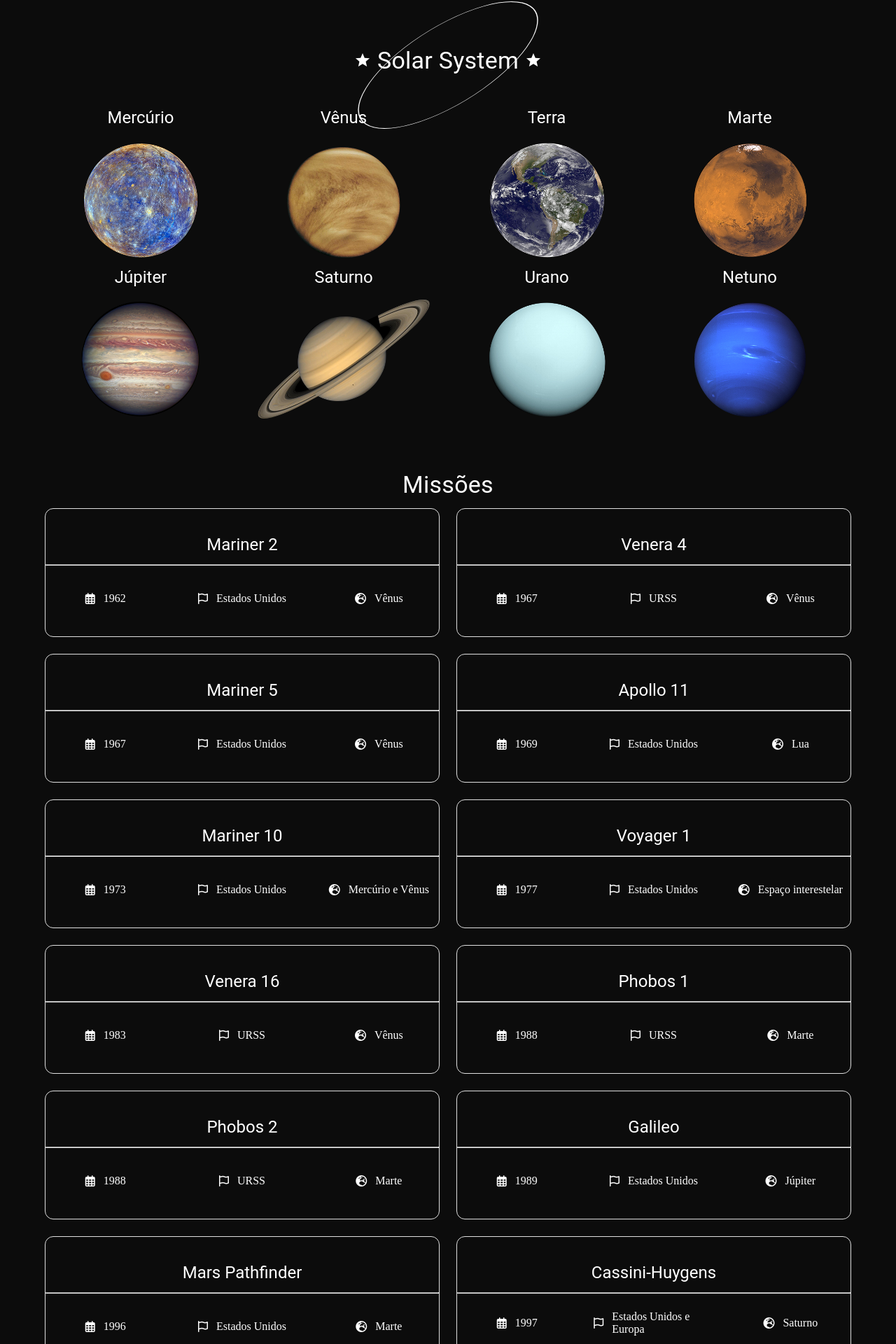
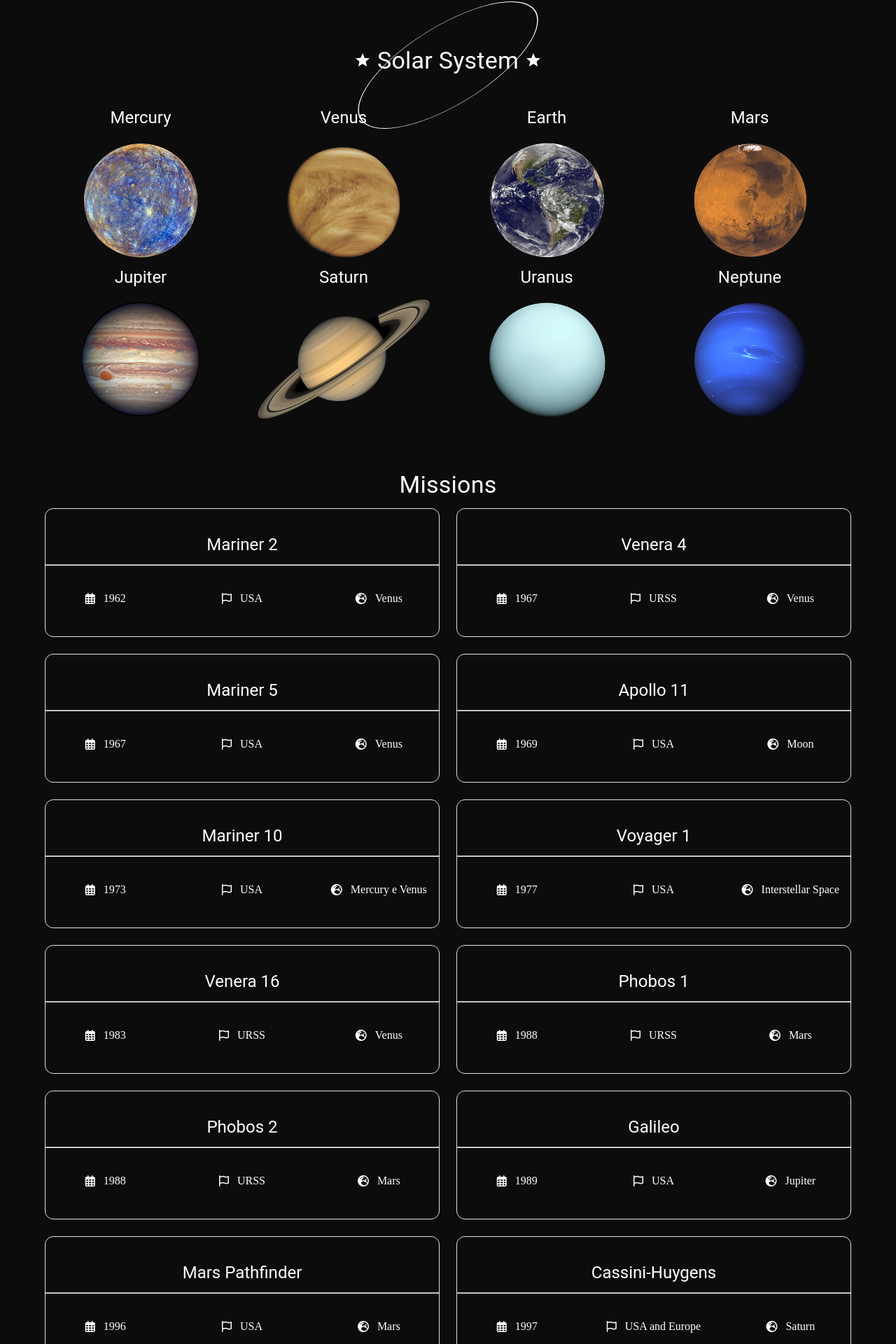
Before and after one commit to aysllanferreira/Projeto-12-Solar-System, a React (Create React App) app: page / in a window 1280 px wide. Shown: the part 30-1950 px from the top of the page at 70% size. Built offline with nearby package versions, Linux system fonts and the light colour scheme.

Commit message:
refactor: English now

```diff
--- a/src/components/Missions.jsx
+++ b/src/components/Missions.jsx
@@ -8,7 +8,7 @@ import Title from './Title';
 function Missions() {
   return (
     <Box sx={ { flexGrow: 1 } }>
-      <Title headline="Missões" />
+      <Title headline="Missions" />
       <Grid container spacing={ 3 }>
         {missions.map(({ name, year, country, destination }) => (
           <Grid xs={ 12 } sm={ 6 } key={ name }>
--- a/src/data/missions.js
+++ b/src/data/missions.js
@@ -1,37 +1,37 @@
-const USA = 'Estados Unidos';
+const USA = 'USA';
 const URSS = 'URSS';
-const INTERESTELAR = 'Espaço interestelar';
+const INTERESTELAR = 'Interstellar Space';
 
 const Missions = [
   {
     name: 'Mariner 2',
     year: '1962',
     country: USA,
-    destination: 'Vênus',
+    destination: 'Venus',
   },
   {
     name: 'Venera 4',
     year: '1967',
     country: URSS,
-    destination: 'Vênus',
+    destination: 'Venus',
   },
   {
     name: 'Mariner 5',
     year: '1967',
     country: USA,
-    destination: 'Vênus',
+    destination: 'Venus',
   },
   {
     name: 'Apollo 11',
     year: '1969',
     country: USA,
-    destination: 'Lua',
+    destination: 'Moon',
   },
   {
     name: 'Mariner 10',
     year: '1973',
     country: USA,
-    destination: 'Mercúrio e Vênus',
+    destination: 'Mercury e Venus',
   },
   {
     name: 'Voyager 1',
@@ -43,84 +43,84 @@ const Missions = [
     name: 'Venera 16',
     year: '1983',
     country: URSS,
-    destination: 'Vênus',
+    destination: 'Venus',
   },
   {
     name: 'Phobos 1',
     year: '1988',
     country: URSS,
-    destination: 'Marte',
+    destination: 'Mars',
   },
   {
     name: 'Phobos 2',
     year: '1988',
     country: URSS,
-    destination: 'Marte',
+    destination: 'Mars',
   },
   {
     name: 'Galileo',
     year: '1989',
     country: USA,
-    destination: 'Júpiter',
+    destination: 'Jupiter',
   },
   {
     name: 'Mars Pathfinder',
     year: '1996',
     country: USA,
-    destination: 'Marte',
+    destination: 'Mars',
   },
   {
     name: 'Cassini-Huygens',
     year: '1997',
-    country: 'Estados Unidos e Europa',
-    destination: 'Saturno',
+    country: 'USA and Europe',
+    destination: 'Saturn',
   },
   {
     name: 'Nozomi (Planeta B)',
     year: '1998',
-    country: 'Japão',
-    destination: 'Marte',
+    country: 'Japan',
+    destination: 'Mars',
   },
   {
     name: 'Estação Internacional Espacial',
     year: '1998',
-    country: 'Estados Unidos e Rússia',
-    destination: 'Órbita terrestre',
+    country: 'USA and Russia',
+    destination: 'Earth Orbit',
   },
   {
     name: 'Mars Polar Lander',
     year: '1999',
     country: USA,
-    destination: 'Marte',
+    destination: 'Mars',
   },
   {
     name: '2001 Mars Odyssey',
     year: '2001',
     country: USA,
-    destination: 'Marte',
+    destination: 'Mars',
   },
   {
     name: 'Genesis',
     year: '2001',
     country: USA,
-    destination: 'Terra',
+    destination: 'Earth',
   },
   {
     name: 'MESSENGER',
     year: '2004',
     country: USA,
-    destination: 'Mercúrio',
+    destination: 'Mercury',
   },
   {
-    name: 'Telescópio Espacial Kepler',
+    name: 'Kepler Space Telescope',
     year: '2009',
     country: USA,
     destination: INTERESTELAR,
   },
   {
-    name: 'Telescópio Espacial James Webb',
+    name: 'James Webb Space Telescope',
     year: '2021',
-    country: 'Estados Unidos, União Europeia e Canadá',
+    country: 'USA, UE and Canada',
     destination: INTERESTELAR,
   },
 ];
--- a/src/data/planets.js
+++ b/src/data/planets.js
@@ -8,14 +8,14 @@ import Uranoimg from '../images/Urano.png';
 import Netunoimg from '../images/Netuno.png';
 
 const Planets = [
-  { name: 'Mercúrio', image: MercurioImg },
-  { name: 'Vênus', image: VenusImg },
-  { name: 'Terra', image: TerraImg },
-  { name: 'Marte', image: MarteImg },
-  { name: 'Júpiter', image: JupiterImg },
-  { name: 'Saturno', image: SaturnoImg },
-  { name: 'Urano', image: Uranoimg },
-  { name: 'Netuno', image: Netunoimg },
+  { name: 'Mercury', image: MercurioImg },
+  { name: 'Venus', image: VenusImg },
+  { name: 'Earth', image: TerraImg },
+  { name: 'Mars', image: MarteImg },
+  { name: 'Jupiter', image: JupiterImg },
+  { name: 'Saturn', image: SaturnoImg },
+  { name: 'Uranus', image: Uranoimg },
+  { name: 'Neptune', image: Netunoimg },
 ];
 
 export default Planets;
```
